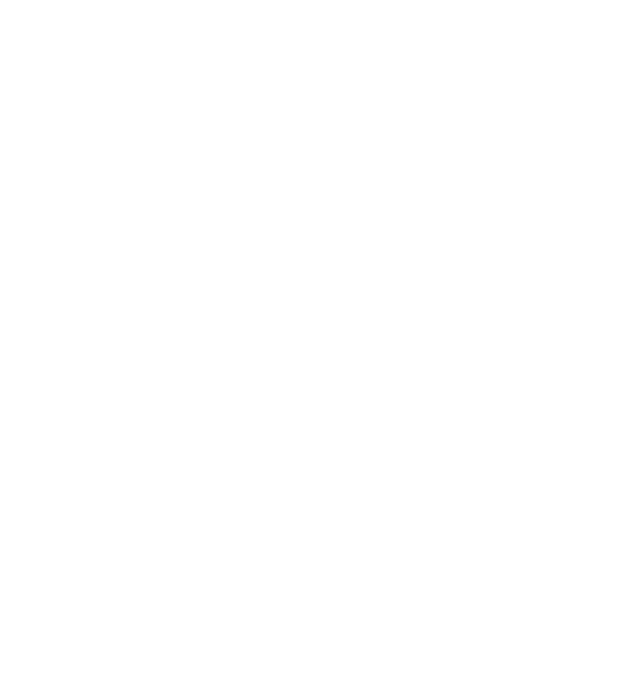
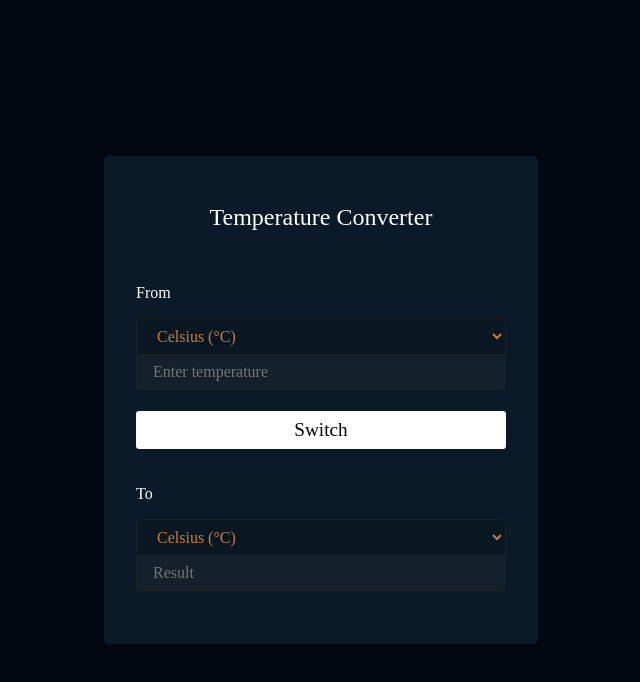
Before and after one commit to Shreyas4603/TempConverter, a plain HTML site: page index.html in a window 1280 px wide. Shown: the whole page, without its empty margins (319-959 px from the left). Drawn offline with Linux system fonts and the light colour scheme.

Commit message:
Temperature converter completed

```diff
--- a/index.html
+++ b/index.html
@@ -3,9 +3,32 @@
 <head>
     <meta charset="UTF-8">
     <meta name="viewport" content="width=device-width, initial-scale=1.0">
-    <title>Tempertaure</title>
+    <link rel="stylesheet" href="style.css">
+    <title>Temperature Converter</title>
 </head>
 <body>
-
+    <div class="container">
+        <h1>Temperature Converter</h1>
+        <div class="from">
+            <p style="text-align: left;">From</p>
+            <select id="from_unit" onchange="convertTemperature()">
+                <option value="celsius">Celsius (°C)</option>
+                <option value="fahrenheit">Fahrenheit (°F)</option>
+                <option value="kelvin">Kelvin</option>
+            </select>
+            <input class="ip" type="number" id="temperature" placeholder="Enter temperature" step="0.01" oninput="convertTemperature()">
+        </div>
+        <button id="change" onclick="switchUnits()">Switch</button>
+        <div class="to from">
+            <p style="text-align: left;">To</p>
+            <select id="to_unit" onchange="convertTemperature()">
+                <option value="celsius">Celsius (°C)</option>
+                <option value="fahrenheit">Fahrenheit (°F)</option>
+                <option value="kelvin">Kelvin</option>
+            </select>
+            <input class="ip" type="number" id="result" placeholder="Result" step="0.01" disabled>
+        </div>
+    </div>
+    <script src="script.js"></script>
 </body>
 </html>
--- /dev/null
+++ b/script.js
@@ -0,0 +1,34 @@
+function convertTemperature() {
+    const fromUnit = document.getElementById("from_unit").value;
+    const toUnit = document.getElementById("to_unit").value;
+    const temperature = parseFloat(document.getElementById("temperature").value);
+    let result = 0;
+
+    if (fromUnit === "celsius" && toUnit === "fahrenheit") {
+        result = (temperature * 9/5) + 32;
+    } else if (fromUnit === "celsius" && toUnit === "kelvin") {
+        result = temperature + 273.15;
+    } else if (fromUnit === "fahrenheit" && toUnit === "celsius") {
+        result = (temperature - 32) * 5/9;
+    } else if (fromUnit === "fahrenheit" && toUnit === "kelvin") {
+        result = ((temperature - 32) * 5/9) + 273.15;
+    } else if (fromUnit === "kelvin" && toUnit === "celsius") {
+        result = temperature - 273.15;
+    } else if (fromUnit === "kelvin" && toUnit === "fahrenheit") {
+        result = ((temperature - 273.15) * 9/5) + 32;
+    } else {
+        result = temperature;
+    }
+
+    document.getElementById("result").value = result.toFixed(2);
+}
+
+function switchUnits() {
+    const fromUnit = document.getElementById("from_unit").value;
+    const toUnit = document.getElementById("to_unit").value;
+
+    document.getElementById("from_unit").value = toUnit;
+    document.getElementById("to_unit").value = fromUnit;
+
+    convertTemperature();
+}
--- a/style.css
+++ b/style.css
@@ -0,0 +1,106 @@
+body {
+    font-family: Poppins;
+    background-color: #020712;
+    text-align: center;
+    margin: 0;
+    padding: 0;
+    color: white;
+    display: flex;
+    flex-direction: column;
+    align-items: center;
+    justify-content: center;
+    height: 100vh;
+}
+
+.container {
+    width:370px;
+    margin: 2rem;
+    background-color: #0A1A29;
+    border-radius: 0.3rem;
+    padding: 2rem;
+    display: flex;
+    flex-direction: column;
+    align-items: center;
+    justify-content: center;
+}
+h1{
+    font-size: 1.5rem;
+    font-weight: 500;
+}
+
+.from,to{
+    font-family: poppins;
+    display: flex;
+    flex-direction: column;
+    width: 100%;
+    padding: 1.3rem;
+}
+
+
+.ip{
+        font-family: poppins;
+        padding: 0.5rem 1rem;
+        border: none;
+        outline: none;
+        border-radius: 0 0 0.3rem 0.3rem;
+        background-color: rgb(20, 33, 44);
+        color: white;
+        font-size: 1rem;
+        border-left: 1px solid rgb(32, 33, 34);
+        border-right: 1px solid rgb(32, 33, 34);
+        border-bottom: 1px solid rgb(32, 33, 34);;
+}
+
+input[type="number"]::-webkit-inner-spin-button,
+input[type="number"]::-webkit-outer-spin-button {
+    -webkit-appearance: none;
+
+}
+
+
+select {
+    width: 100%;
+    padding:  0.5rem 1rem;
+
+    outline: none;
+    background-color: rgb(9, 23, 34);
+    font-family: poppins;
+    font-size: 1rem;
+    color: #CB7D34;
+    border-radius: 0.3rem 0.3rem 0 0 ;
+    border: 1px solid rgb(32, 33, 34);
+}
+
+
+select:hover {
+    background-color: rgb(0, 18, 31);
+
+}
+
+
+select:focus {
+    outline: none;
+    border-color: #000e1d;
+
+}
+
+#change{
+    width: 100%;
+    padding: 0.5rem;
+    color: black;
+    background-color: white;
+    outline: none;
+    border: none;
+    font-size: 1.2rem;
+    font-family: poppins;
+
+    border-radius: 0.2rem;
+    font-weight: 400;
+
+    }
+
+
+#change:hover{
+background-color: #CB7D34;
+cursor: pointer;
+}
```
